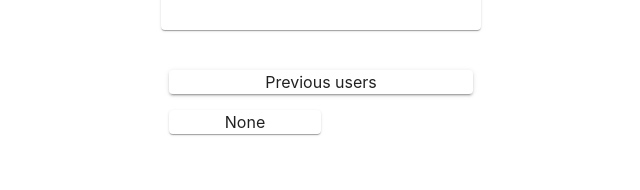
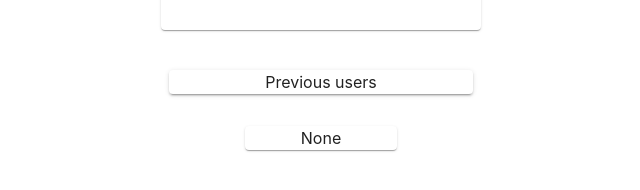
Before and after one commit to Warek01/github-profiles, a React (Create React App) app: page / in a window 1280 px wide. Shown: the part 322-512 px from the top of the page, without its empty margins (319-959 px from the left). Built offline with nearby package versions, Linux system fonts and the light colour scheme.

Commit message:
Work on login

```diff
--- a/src/App.tsx
+++ b/src/App.tsx
@@ -19,7 +19,7 @@ const App: React.FC = () => {
 	const [loggedUserName, setLoggedUserName] = React.useState<string>(cookies['user']?.split(',')[0] || '');
 	const [userNotFoundLogin, setUserNotFoundLogin] = React.useState<string>('');
 	const [oauthToken, setOauthToken] = React.useState<string>(cookies['user']?.split(',')[1] || '');
-	const [wrongOauthToken, setWrongOauthToken] = React.useState<boolean>(false);
+	const [isWrongOauthToken, setIsWrongOauthToken] = React.useState<boolean>(false);
 
 	const isFocused = React.useCallback((element: Element) => document.activeElement! === element, []);
 
@@ -73,7 +73,7 @@ const App: React.FC = () => {
 			.catch((err: AxiosError) => {
 				switch (err.response!.status) {
 					case 401: // Unauthorized
-						setWrongOauthToken(true);
+						setIsWrongOauthToken(true);
 						break;
 					case 404: // Not found
 						setUserNotFoundLogin(loggedUserName);
@@ -98,7 +98,7 @@ const App: React.FC = () => {
 			<Header onLogOut={ logOut } loggedIn={ !!userProfile }/>
 			<Routes>
 				<Route path={ '/' } element={ <Login
-					wrongOauthToken={ wrongOauthToken }
+					wrongOauthToken={ isWrongOauthToken }
 					isFocused={ isFocused }
 					setUserNotFoundLogin={ setUserNotFoundLogin }
 					userNotFoundLogin={ userNotFoundLogin }
--- a/src/components/PrevUsers/PrevUsers.tsx
+++ b/src/components/PrevUsers/PrevUsers.tsx
@@ -43,17 +43,16 @@ const PrevUsers: React.FC<PrevUsersProps> = ({
 		</IconButton>
 	</Paper>);
 
-	const noUsersElement = <Paper
-		key={ 'empty' }
-		sx={ { display: 'flex', justifyContent: 'center', width: '50%', margin: '0 auto' } }
-	>
-		None
-	</Paper>;
+	const noUsersElement = <Box p={ 0 } m={ 0 }>
+		<Paper sx={ { width: '50%', margin: '16px auto 0 auto' } }>
+			None
+		</Paper>
+	</Box>;
 
 	return <Grid container justifyContent={ 'center' } sx={ { margin, maxHeight } }>
 		<Box p={ 1 } sx={ { overflow: 'auto', maxHeight, ...customWidth, ...customScrollbar } }>
-			<Stack spacing={ 2 }>
-				<Paper sx={ { textAlign: 'center' } } elevation={ 2 }>
+			<Stack spacing={ 2 } sx={ { textAlign: 'center' } }>
+				<Paper elevation={ 2 }>
 					Previous users
 				</Paper>
 				{ users.length ? users : noUsersElement }
--- a/src/pages/Login/Login.tsx
+++ b/src/pages/Login/Login.tsx
@@ -46,9 +46,9 @@ const Login: React.FC<LoginProps> = ({
 
 	const submit = React.useCallback(() => {
 		const text = inputText.trim();
-		if (text.length === 0) return;
+		if (!text) return;
 		setUserProfile(text, oauthToken);
-	}, [inputText, addRegisteredUser, setUserProfile, oauthToken]);
+	}, [inputText, setUserProfile, oauthToken]);
 
 	const disableUserNotFoundAlert = React.useCallback(() => {
 		setUserNotFoundLogin('');
@@ -73,7 +73,7 @@ const Login: React.FC<LoginProps> = ({
 				submit();
 				break;
 			case 'Escape': {
-				if (isFocused(oauthInputRef.current!)) {
+				if (isFocused(oauthInputRef.current!) && oauthInputRef.current!.value) {
 					setOauthInputShown(false);
 				}
 				break;
@@ -90,6 +90,7 @@ const Login: React.FC<LoginProps> = ({
 	</Alert>) : (<></>);
 
 	const authSectionElement = oauthInputShown ? <Input
+			autoComplete={ 'off' }
 			inputRef={ oauthInputRef }
 			placeholder={ 'KEY HERE' }
 			id={ 'oauth-input' }
@@ -103,6 +104,8 @@ const Login: React.FC<LoginProps> = ({
 	React.useEffect(() => {
 		if (oauthInputShown) {
 			oauthInputRef.current!.focus();
+		} else {
+			setOauthToken('');
 		}
 	}, [oauthInputShown]);
 
@@ -118,6 +121,7 @@ const Login: React.FC<LoginProps> = ({
 				>
 					<Grid item>
 						<Input
+							autoComplete={ 'off' }
 							inputRef={ loginInputRef }
 							placeholder={ 'USERNAME' }
 							value={ inputText }
```
